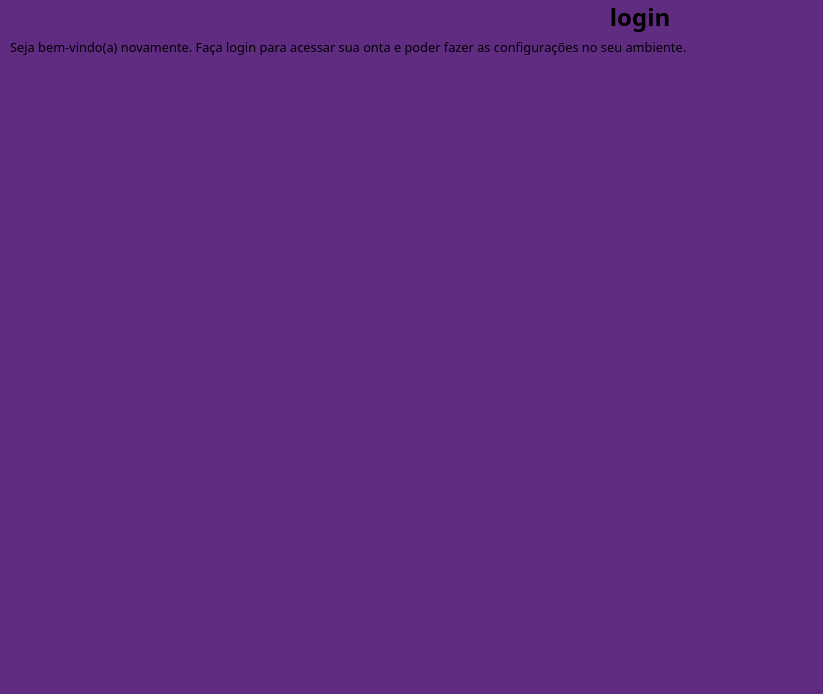
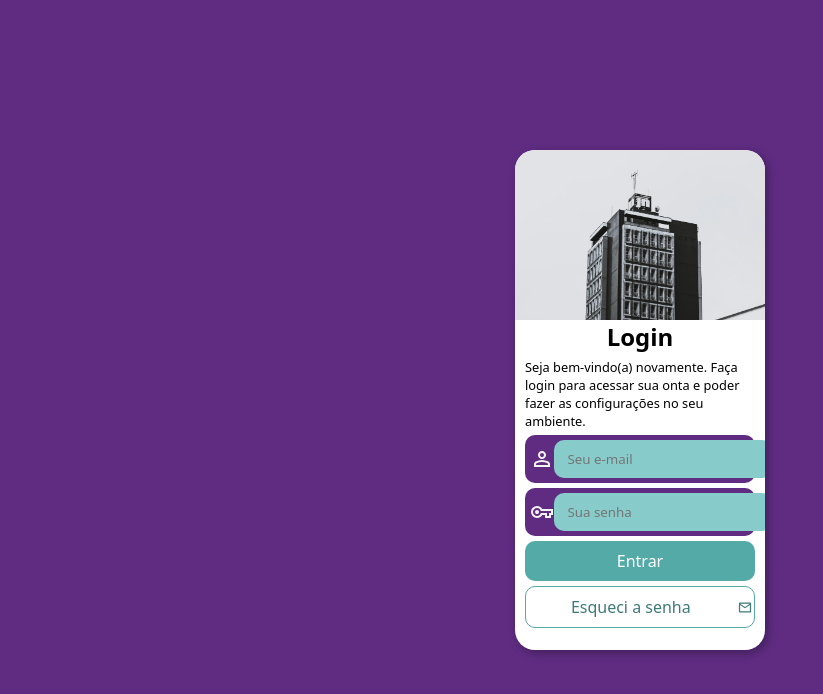
Before and after one commit to brunogarbato/projeto-login, a plain HTML site: page index.html in a window 1280 px wide. Shown: the whole page, without its empty margins (0-823 px from the left). Drawn offline with Linux system fonts and the light colour scheme.

Commit message:
adicionando o restante do html

```diff
--- a/index.html
+++ b/index.html
@@ -8,16 +8,30 @@
 </head>
 <body>
     <main>
-        <section id="Login">
-            <div id="imagem">
-
-            </div>
+        <section id="login">
+            <div id="imagem"></div>
             <div id="formulario">
-                <h1>login</h1>
+                <h1>Login</h1>
                 <p>Seja bem-vindo(a) novamente. Faça login para acessar sua onta e poder fazer as configurações no seu ambiente.</p>
 
                 <form action="login.php" method="post">
+                    <div class="campo"" id="email">
+                        <img src="imagens/person.svg" alt="svg pessoa">
+                        <input type="email" name="email" id="iemail" placeholder=" Seu e-mail" required class="iemail-isenha" autocomplete="email">
+                    </div>
+                    <div class="campo">
+                        <img src="imagens/key.svg" alt="svg chave">
+                        <input type="password" name="senha" id="isenha" placeholder=" Sua senha" required class="iemail-isenha" autocomplete="current-password">
+                    </div>
 
+                    <div>
+                        <input type="submit" value="Entrar" id="entrar">
+                    </div>
+
+                    <div id="esqueci">
+                        <input type="button" value="Esqueci a senha" id="forgot">
+                        <img src="imagens/mail.svg" alt="svg email">
+                    </div>
                 </form>
             </div>
         </section>
```
